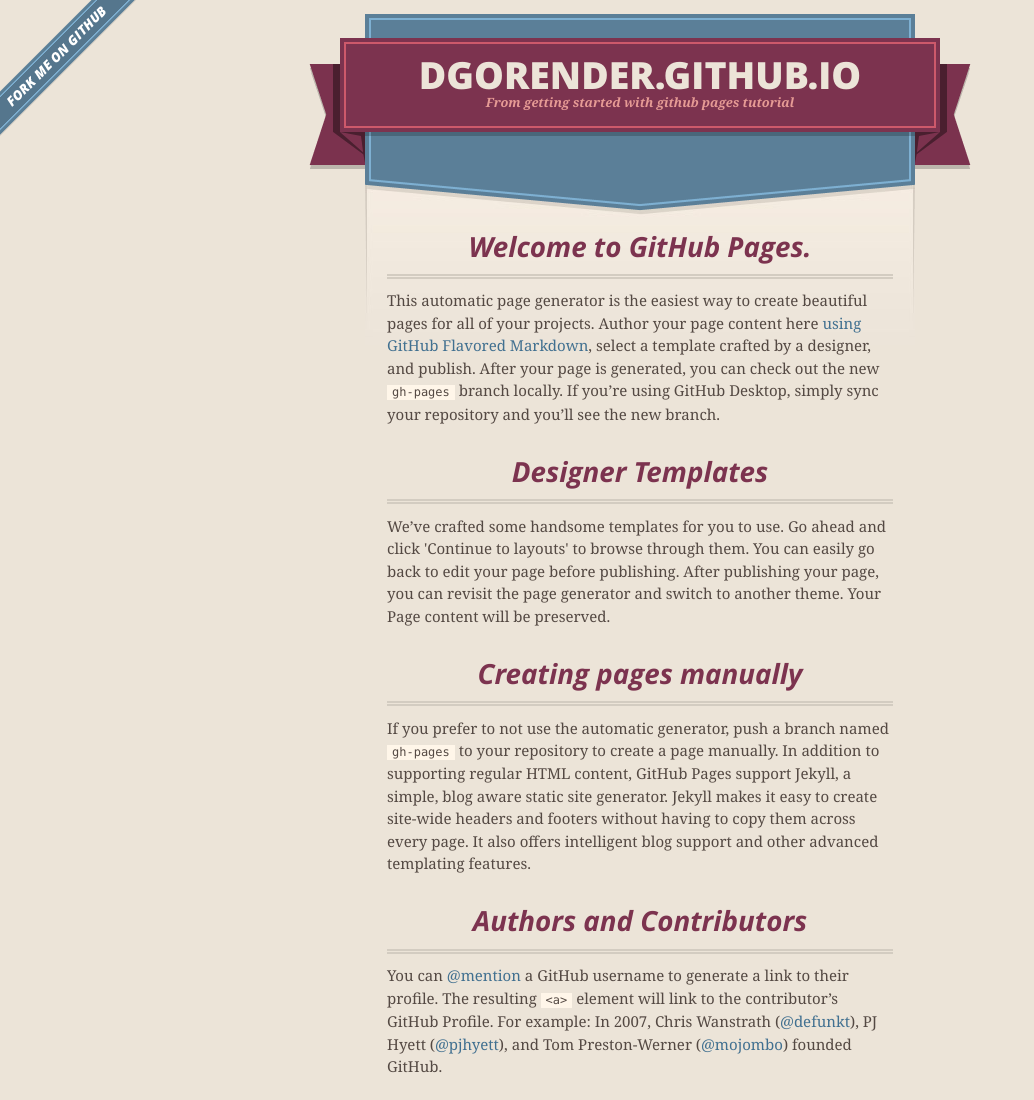
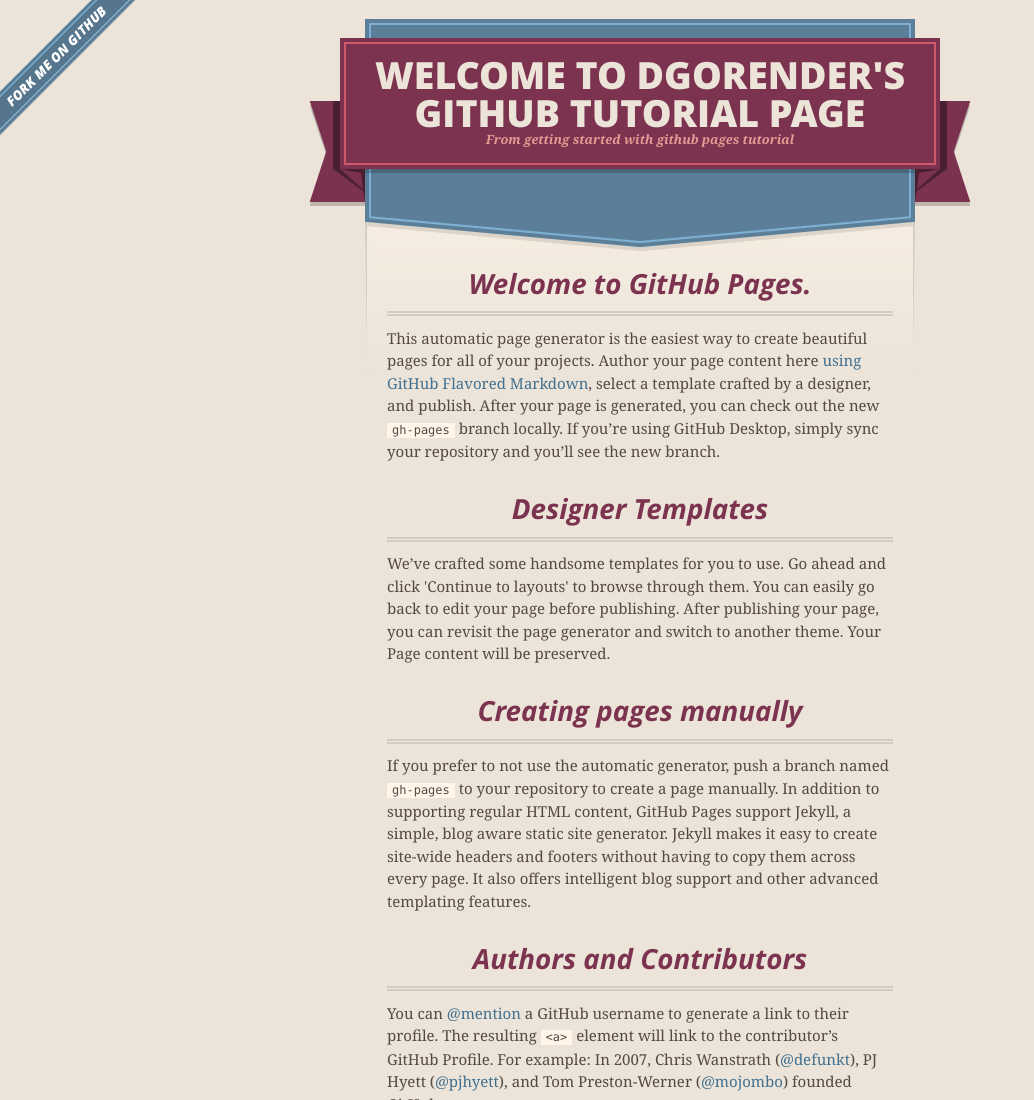
Before and after one commit to dgorender/dgorender.github.io, a plain HTML site: page index.html in a window 1280 px wide. Shown: the top 1100 px of the page, without its empty margins (0-1034 px from the left). Drawn offline with nearby package versions, Linux system fonts and the light colour scheme.

Commit message:
Update index.html

```diff
--- a/index.html
+++ b/index.html
@@ -27,7 +27,7 @@
       <header>
         <span class="ribbon-outer">
           <span class="ribbon-inner">
-            <h1>Dgorender.GitHub.io</h1>
+            <h1>Welcome to dgorender's github tutorial page</h1>
             <h2>From getting started with github pages tutorial</h2>
           </span>
           <span class="left-tail"></span>
```
